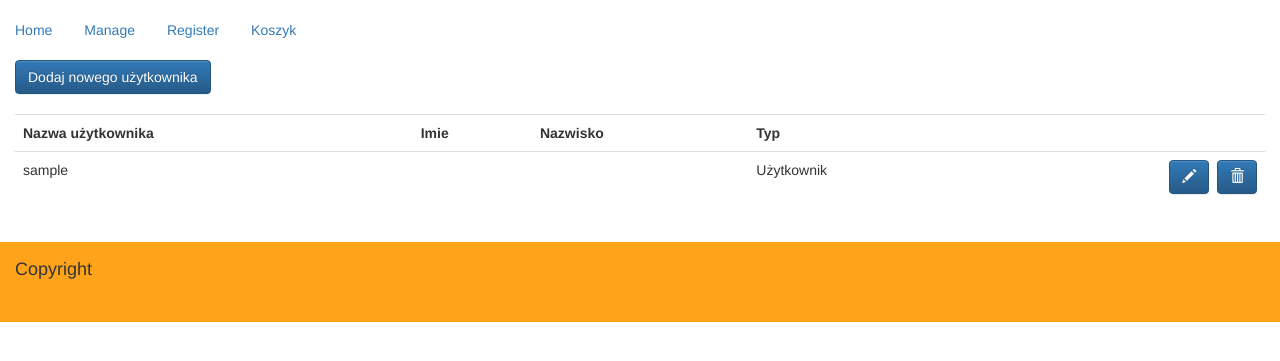
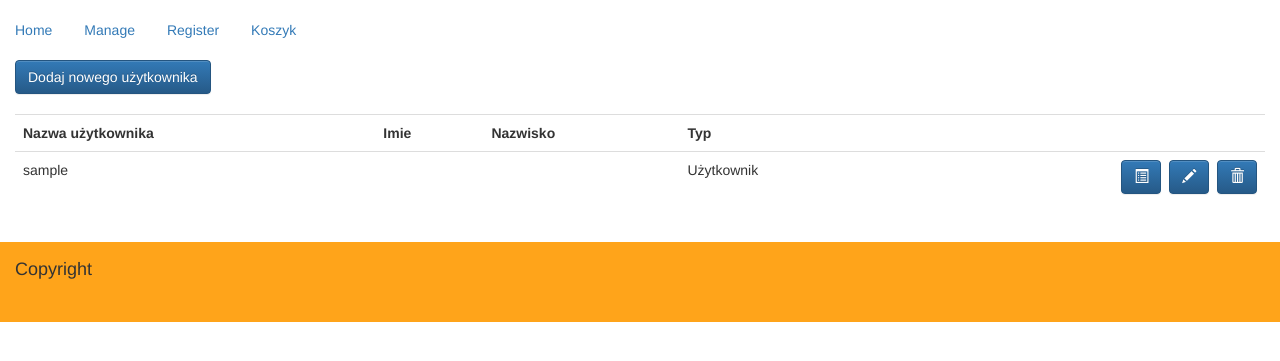
Before and after one commit to BDIO2015/Projekt_BDIO, a Django app: template templates/manage_usermanagement.html in a window 1280 px wide. Shown: the top 361 px of the page. Run offline with Django 3.2, Linux system fonts and the light colour scheme; tables that the repository leaves empty hold one stand-in row (values such as "Sample post"); the template is opened without the code that fills it: values that come from a table or form of the project are taken from there, most other values are stand-ins (such as "Sample title", 1, 10 or a date in 2020); some libraries are stand-ins or nearby versions.

Commit message:
Dodano schedule do zarządzania użytkownikiem

```diff
--- a/templates/manage_usermanagement.html
+++ b/templates/manage_usermanagement.html
@@ -43,6 +43,7 @@
 	{{ element.type_id }} 	{% endif %}
 	</td>
 	<td align="right" >
+	<a href="/manage/schedule_user/{{ element.user_id }}" class="btn btn-primary" data-toggle="tooltip" title="Zmień grafik"/><span class="glyphicon glyphicon-list-alt"></span> </a>&nbsp;
 	<a href="/manage/usermanagement/edit/{{ element.user_id }}" class="btn btn-primary" data-toggle="tooltip" title="edytuj"/><span class="glyphicon glyphicon-pencil"></span> </a>&nbsp;
 	<a href="/manage/usermanagement/delete/{{ element.user_id }}" class="btn btn-primary delete-button" data-toggle="tooltip"  title="usuń"/><span class="glyphicon glyphicon-trash"></span> </a>
 	</td>
```
